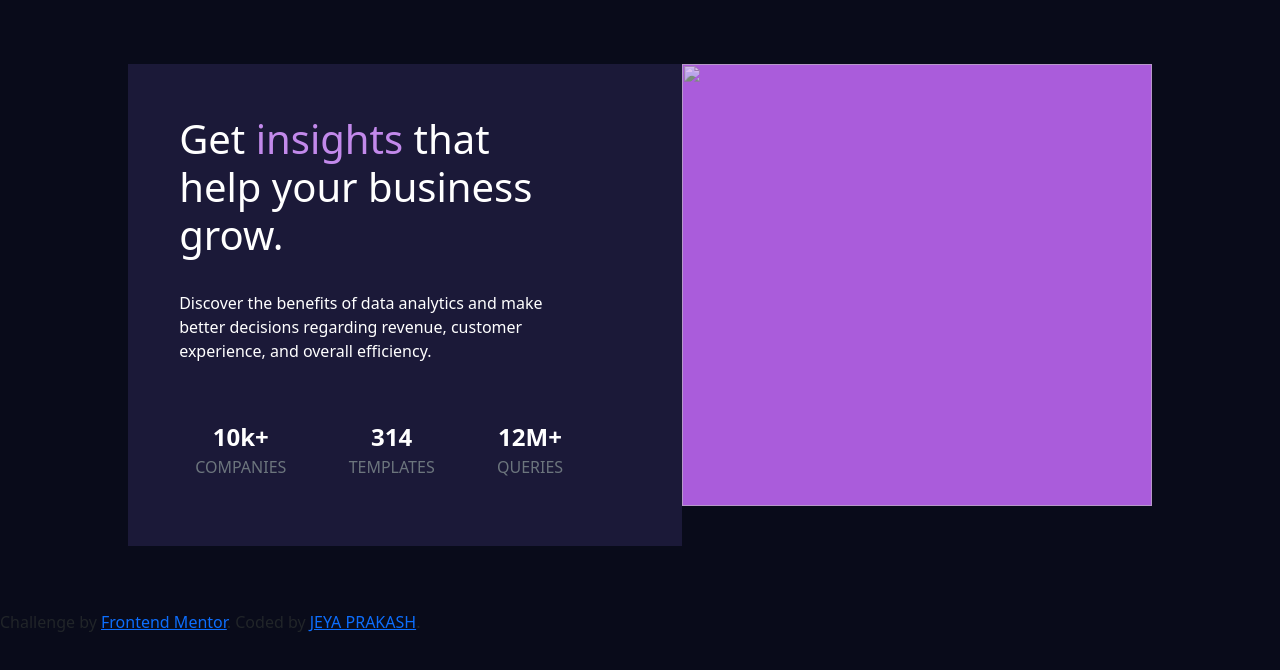
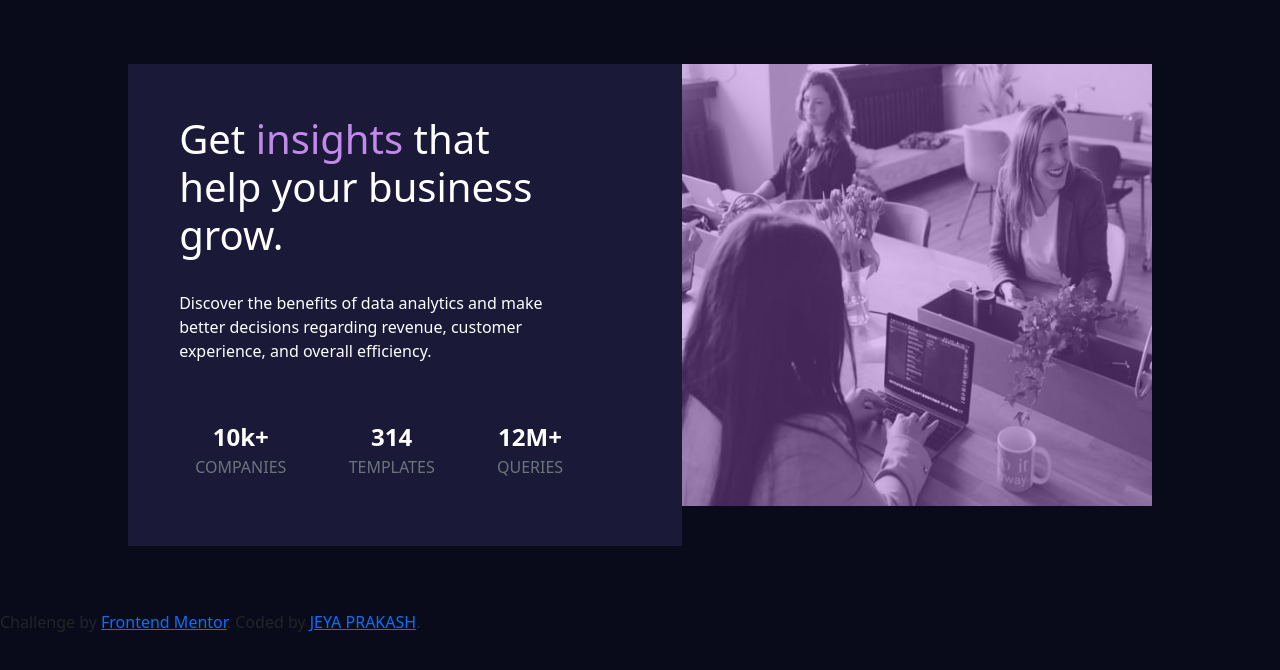
Before and after one commit to log-bait/webdevjp, a plain HTML site: page index.html in a window 1280 px wide. Drawn offline with nearby package versions, Linux system fonts and the light colour scheme; the site is published under a folder, as on GitHub Pages, so addresses that start at the root find nothing.

Commit message:
Update index.html

```diff
--- a/index.html
+++ b/index.html
@@ -35,7 +35,7 @@
 </div>
 </div>
 <div class="right_part ">
-  <img  src="/image-header-desktop.jpg">
+  <img  src="image-header-desktop.jpg">
 </div>
 </div>
 
```
